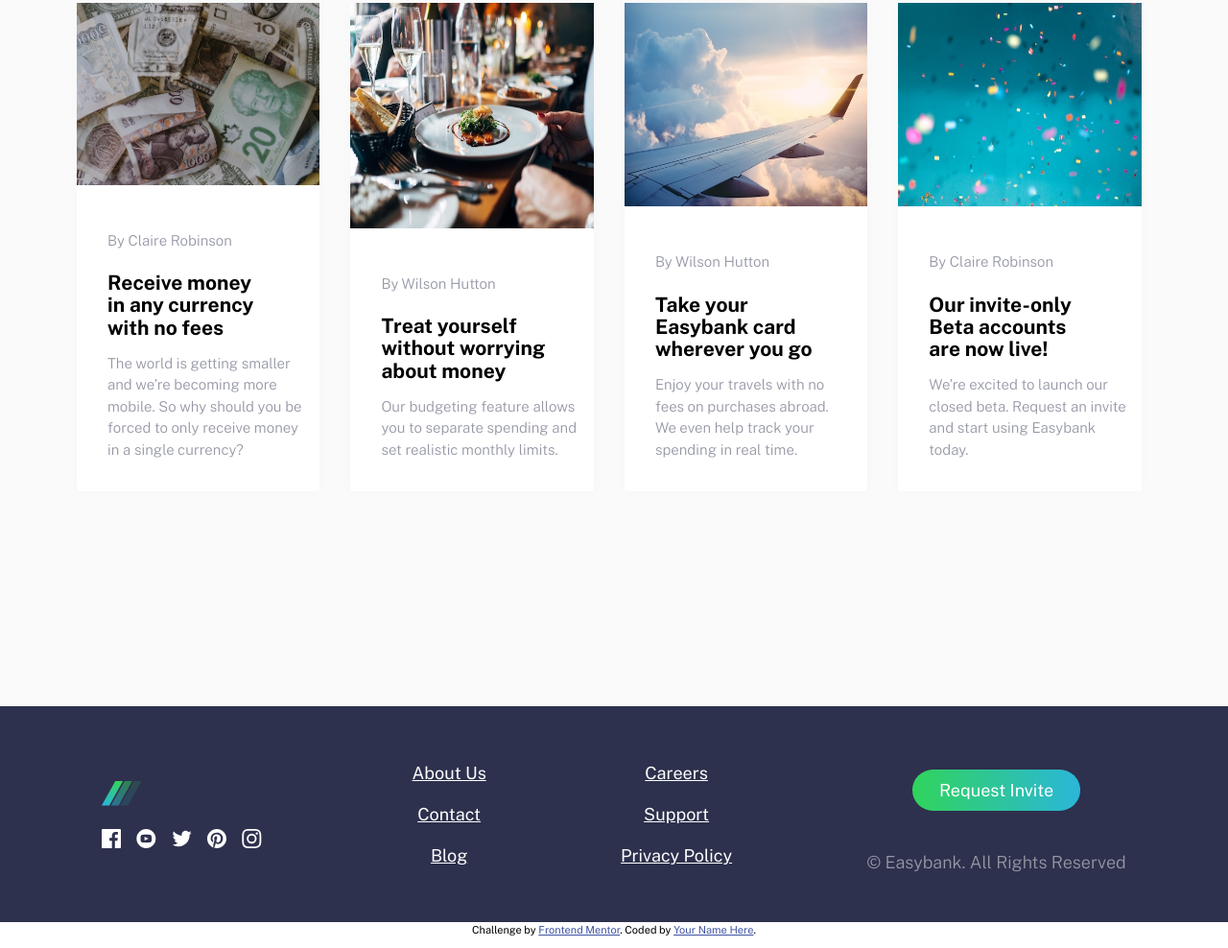
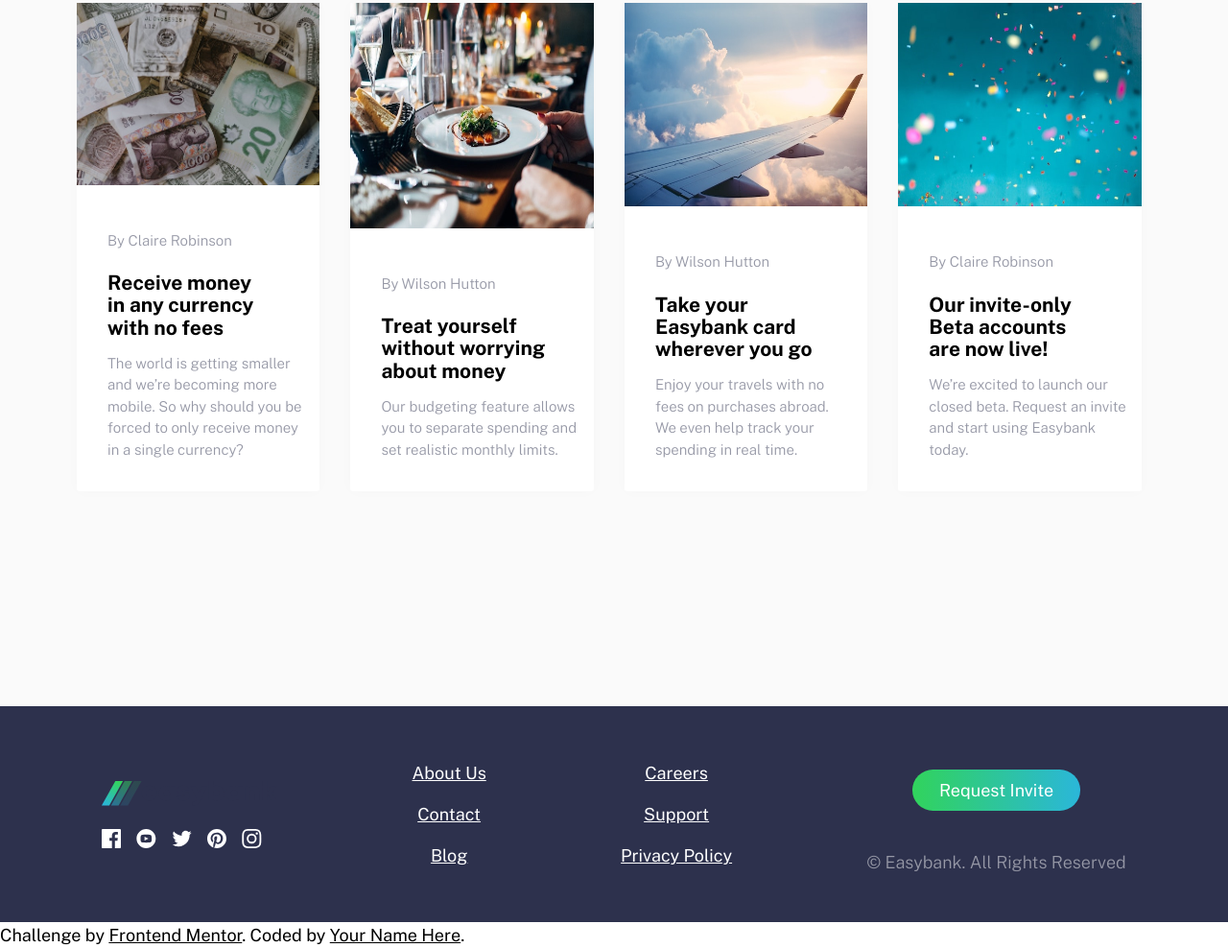
Before and after one commit to kingskyro64/Easy-bank-landing-page, a plain HTML site: page index.html in a window 1280 px wide. Shown: the part 1720-2708 px from the top of the page at 96% size. Drawn offline with nearby package versions, Linux system fonts and the light colour scheme; files that its build step writes are made by us from their sources; a script that the page names is missing.

Commit message:
Update index.html

```diff
--- a/index.html
+++ b/index.html
@@ -5,22 +5,13 @@
   <meta charset="UTF-8">
   <meta name="viewport" content="width=device-width, initial-scale=1.0">
   <link rel="icon" type="image/png" sizes="32x32" href="./images/favicon-32x32.png">
-  <link rel='style' link='style.css'>
+  <link rel="stylesheet" href="css/style.css">
   <title>Easybank Landing Page</title>
-  <link rel="stylesheet" href="css/style.css">
   <link rel="preconnect" href="https://fonts.googleapis.com">
   <link rel="preconnect" href="https://fonts.gstatic.com" crossorigin>
   <link href="https://fonts.googleapis.com/css2?family=Public+Sans:wght@300;400;700&display=swap" rel="stylesheet">
-  <style>
-    .attribution {
-      font-size: 11px;
-      text-align: center;
-    }
-    .attribution a {
-      color: hsl(228, 45%, 44%);
-    }
-  </style>
 </head>
+
 
 <body>
   <header class="container">
```
